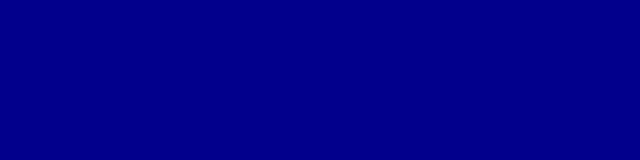
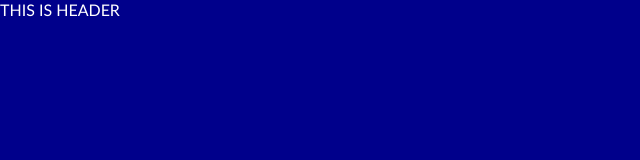
Before and after one commit to Piseth-Pon/practicegit, a plain HTML site: page index.html in a window 1280 px wide. Shown: the whole page, without its empty margins (0-640 px from the left). Drawn offline with Linux system fonts and the light colour scheme.

Commit message:
add the header

```diff
--- a/index.html
+++ b/index.html
@@ -8,6 +8,9 @@
 </head>
 <body>
 
+  <header>
+    THIS IS HEADER
+  </header>
 
 
 
```
